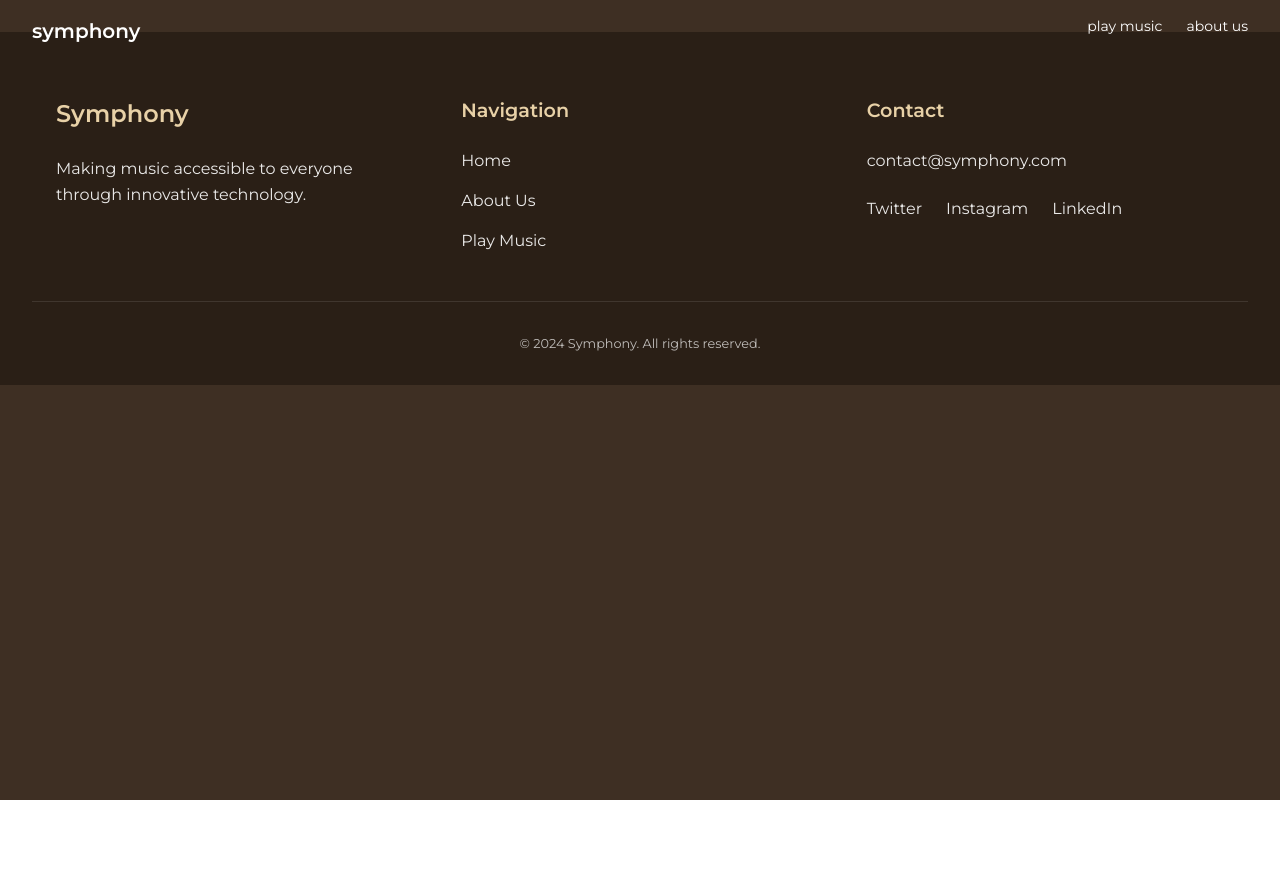
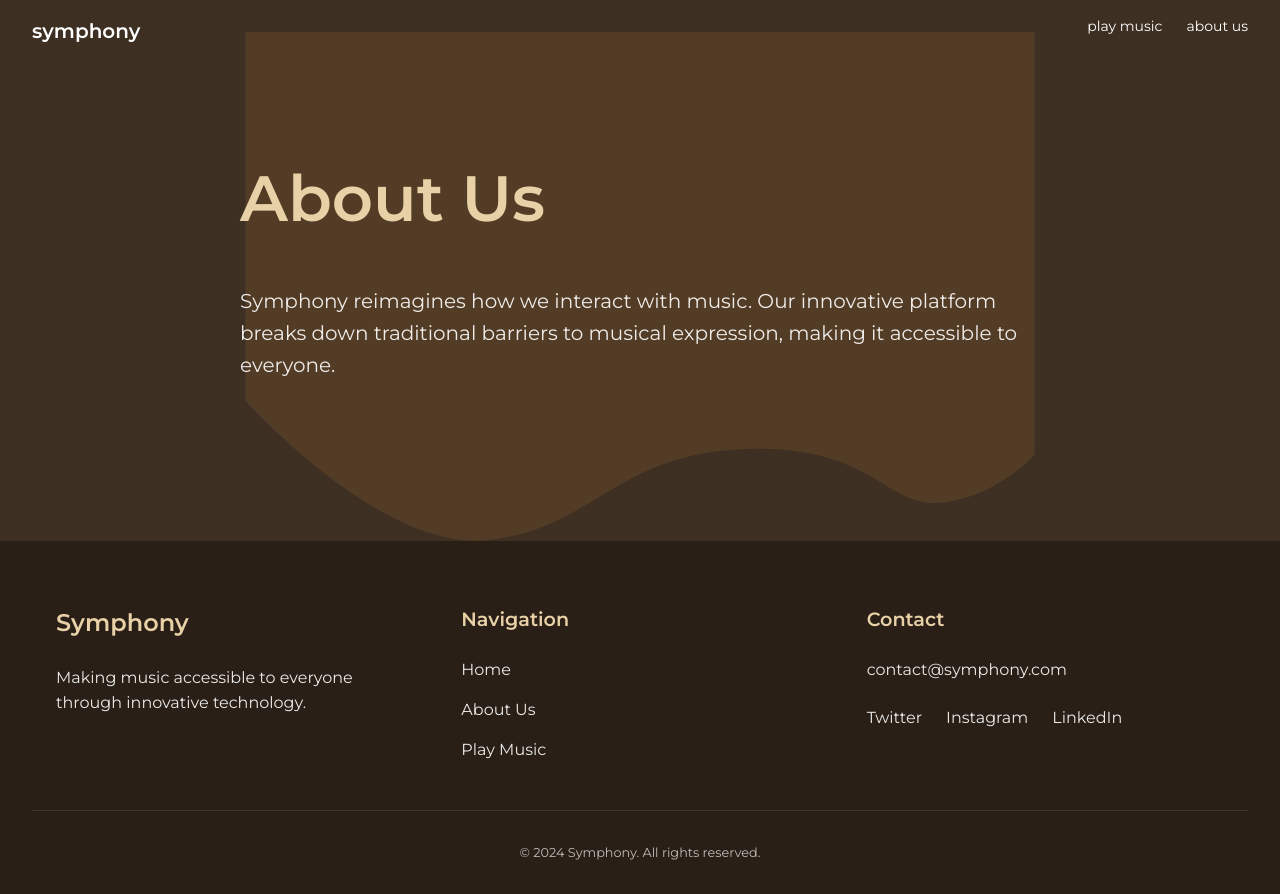
Before and after one commit to akshitasure12/symphony, a Next.js app in the folder frontend/: page /aboutus in a window 1280 px wide. Before the commit the page ends 800 px from the top, so only its background shows below. Built offline with nearby package versions, Linux system fonts and the light colour scheme.

Commit message:
Added backdrop layer in About us page

```diff
--- a/frontend/app/aboutus/page.tsx
+++ b/frontend/app/aboutus/page.tsx
@@ -3,6 +3,7 @@ import { Montserrat } from 'next/font/google';
 import styles from '../styles/aboutPage.module.css';
 import Header from '../components/Header';
 import Footer from '../components/Footer';
+import { AboutUsBackdrop } from '../components/icons';
 
 const montserrat = Montserrat({
   subsets: ['latin'],
@@ -13,6 +14,17 @@ export default function About() {
   return (
     <main className={`${styles.container} ${montserrat.className}`}>
       <Header />
+      <section className={styles.aboutSection}>
+        <div className={styles.backdropContainer}>
+          <AboutUsBackdrop />
+        </div>
+        <div className={styles.content}>
+          <h1 className={styles.heading}>About Us</h1>
+          <div className={styles.description}>
+            <p>Symphony reimagines how we interact with music. Our innovative platform breaks down traditional barriers to musical expression, making it accessible to everyone.</p>
+          </div>
+        </div>
+      </section>
       <Footer />
     </main>
   );
--- a/frontend/app/components/icons.tsx
+++ b/frontend/app/components/icons.tsx
@@ -113,7 +113,7 @@ export const Headphones = (props: React.SVGProps<SVGSVGElement>) => (
 </svg>
 );
 
-export const BackgroundDetail = () => (
+export const BackgroundDetail = (props: React.SVGProps<SVGSVGElement>) => (
   <svg width="200" height="1117" viewBox="0 0 200 1117" fill="none" xmlns="http://www.w3.org/2000/svg">
     <path d="M156.003 0C156.003 0 215.341 163.995 191.241 333.337C172.017 468.42 32.8916 610.031 11.7228 769.927C-17.5489 991.028 36.2336 1117 36.2336 1117" stroke="url(#paint0_linear_20_98)" strokeWidth="5" strokeLinecap="round" strokeLinejoin="round"/>
     <defs>
@@ -124,3 +124,9 @@ export const BackgroundDetail = () => (
     </defs>
   </svg>
 );
+
+export const AboutUsBackdrop = (props: React.SVGProps<SVGSVGElement>) => (
+  <svg width="1728" height="1114" viewBox="0 0 1728 1114" fill="none" xmlns="http://www.w3.org/2000/svg">
+    <path d="M529.5 1112.5C295.5 1137.5 0 807 0 807V-0.5L1728 0V925C1728 925 1647.5 1018 1524 1030.5C1400.5 1043 1374.71 901.5 1091.5 913C808.294 924.5 763.5 1087.5 529.5 1112.5Z" fill="#84592B" fill-opacity="0.3"/>
+  </svg>
+);
--- a/frontend/app/styles/aboutPage.module.css
+++ b/frontend/app/styles/aboutPage.module.css
@@ -13,6 +13,23 @@
   justify-content: center;
   align-items: flex-start;
   position: relative;
+}
+
+.backdropContainer {
+  position: absolute;
+  inset: 0;
+  pointer-events: none;
+  z-index: 0;
+  display: flex;
+  justify-content: center;
+  align-items: center;
+  overflow: hidden;
+}
+
+.backdropContainer svg {
+  width: 100%;
+  height: 100%;
+  object-fit: cover;
 }
 
 .content {
```
